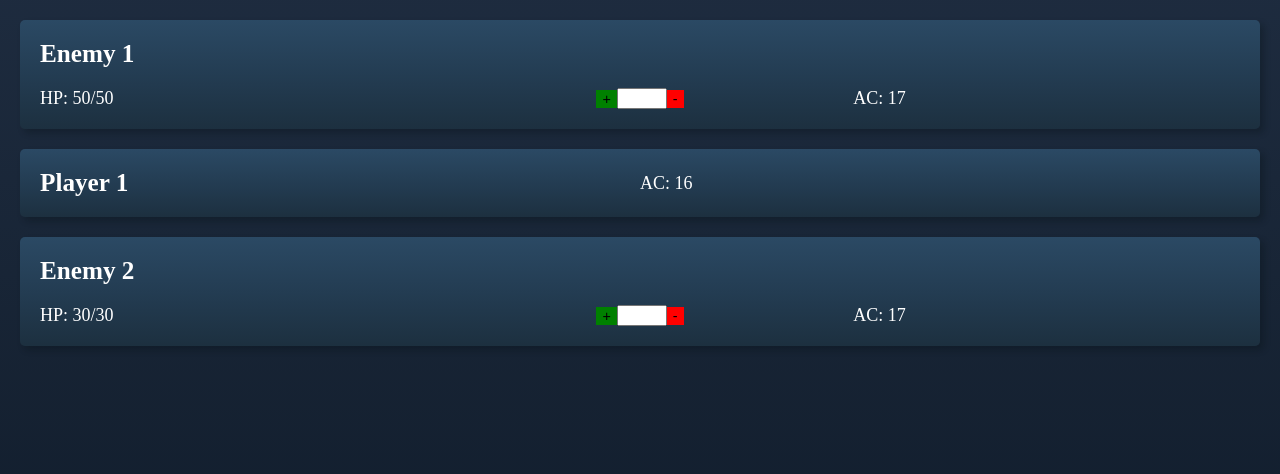
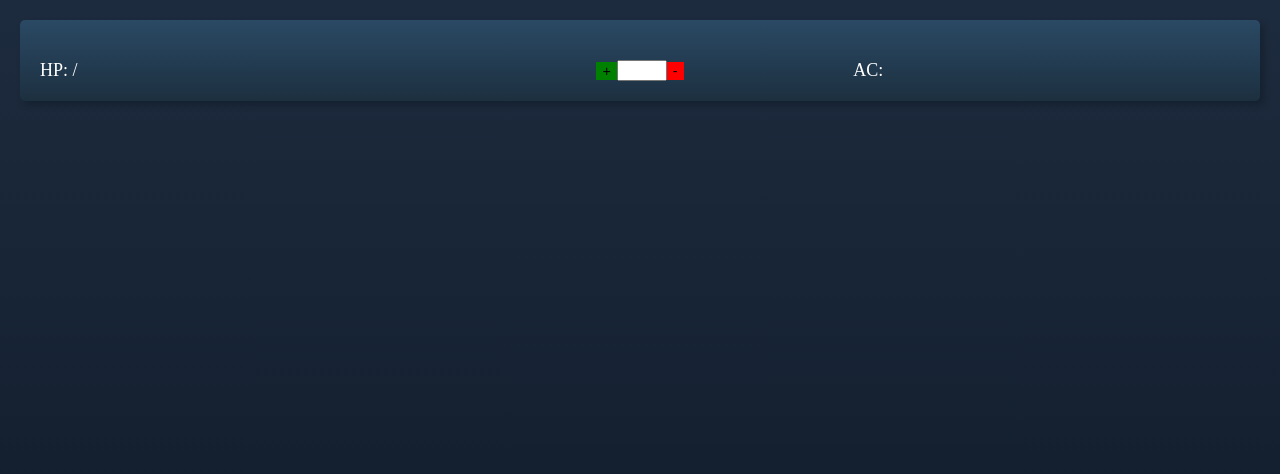
Before and after one commit to ninasander/capstone-project, a React (Create React App) app: page /encounter in a window 1280 px wide. Shown: the top 474 px of the page. Built offline with nearby package versions, Linux system fonts and the light colour scheme; a web font is replaced by a local one.

Commit message:
Add local storage

```diff
--- a/package.json
+++ b/package.json
@@ -14,7 +14,8 @@
     "react-router-dom": "^5.2.0",
     "react-scripts": "3.4.3",
     "react-test-renderer": "^16.13.1",
-    "styled-components": "^5.1.1"
+    "styled-components": "^5.1.1",
+    "uuid": "^8.3.0"
   },
   "scripts": {
     "start": "react-scripts start",
--- a/src/App.js
+++ b/src/App.js
@@ -2,16 +2,22 @@ import React from 'react'
 import { BrowserRouter as Router, Switch, Route } from 'react-router-dom'
 import EncounterPage from './components/EncounterPage/EncounterPage'
 import CreatePage from './components/CreatePage/CreatePage'
+import useCreatureEntries from './components/hooks/useCreatureEntries'
 
 function App() {
+  const { creatureEntries, addCreatureEntry } = useCreatureEntries()
   return (
     <Router>
       <Switch>
         <Route path="/encounter">
-          <EncounterPage />
+          <EncounterPage creatureEntries={creatureEntries} />
         </Route>
         <Route expect path="/">
-          <CreatePage />
+          <CreatePage
+            creatureEntries={creatureEntries}
+            addCreatureEntry={addCreatureEntry}
+          />
+          {/* <JournalPage entries={entries} addEntry={addEntry} /> */}
         </Route>
       </Switch>
     </Router>
--- a/src/components/CreatePage/CreateMonster.js
+++ b/src/components/CreatePage/CreateMonster.js
@@ -1,18 +1,22 @@
 import React from 'react'
 import { useForm } from 'react-hook-form'
 
-export default function CreateMonster() {
+export default function CreateMonster({ onAddCreature }) {
   const { register, handleSubmit } = useForm()
-  const onSubmit = (enemyEntry) => console.log(enemyEntry)
+  const onSubmit = (enemyEntry, event) => {
+    //const onSubmit = (journalEntry, event)
+    event.target.reset()
+    onAddCreature(enemyEntry) // onSave(journalEntry)
+  }
 
   return (
     <form onSubmit={handleSubmit(onSubmit)}>
       <h1>Add your enemy creatures:</h1>
-      <label htmlFor="Enemy name">Enemy name:</label>
+      <label htmlFor="enemyName">Enemy name:</label>
       <input
         type="text"
         placeholder="Enemy name"
-        name="Enemy name"
+        name="enemyName"
         ref={register({ required: true, min: 1, maxLength: 60 })}
       />
       <label htmlFor="HP">HP:</label>
@@ -27,23 +31,23 @@ export default function CreateMonster() {
           pattern: /^[0-9]+$/i,
         })}
       />
-      <label htmlFor="Armor Class">AC:</label>
+      <label htmlFor="armorClass">AC:</label>
       <input
         type="number"
         placeholder="Armor Class"
-        name="Armor Class"
+        name="armorClass"
         ref={register({
           required: true,
           min: 0,
           maxLength: 2,
-          pattern: /^\S+@\S+$/i,
+          pattern: /^[0-9]+$/i,
         })}
       />
-      <label htmlFor="Initiative">Initiative:</label>
+      <label htmlFor="initiative">Initiative:</label>
       <input
         type="number"
         placeholder="Initiative"
-        name="Initiative"
+        name="initiative"
         ref={register({
           required: true,
           min: 0,
--- a/src/components/CreatePage/CreatePage.js
+++ b/src/components/CreatePage/CreatePage.js
@@ -1,11 +1,15 @@
 import React from 'react'
 import CreateMonster from './CreateMonster'
 import CreatePlayer from './CreatePlayer'
+import useCreatureForm from './useCreatureForm'
 
-export default function CreatePage() {
+export default function CreatePage({ creatureEntries, addCreatureEntry }) {
+  // CreatePage ( entries, addEntry)
+  const { onAddCreature } = useCreatureForm(addCreatureEntry) //useJournalForm(addEntry)
+  console.log(creatureEntries)
   return (
     <>
-      <CreateMonster />
+      <CreateMonster onAddCreature={onAddCreature} />
       <CreatePlayer />
     </>
   )
--- a/src/components/CreatePage/CreatePlayer.js
+++ b/src/components/CreatePage/CreatePlayer.js
@@ -24,7 +24,7 @@ export default function CreatePlayer() {
           required: true,
           min: 0,
           maxLength: 2,
-          pattern: /^\S+@\S+$/i,
+          pattern: /^[0-9]+$/i,
         })}
       />
       <label>Initiative:</label>
--- /dev/null
+++ b/src/components/CreatePage/useCreatureForm.js
@@ -0,0 +1,9 @@
+export default function useCreatureForm(addCreatureEntry) {
+  // useJournalForm(addEntry)
+  const onAddCreature = (entry) => {
+    //onSave
+    addCreatureEntry(entry) // addEntry(entry)
+  }
+
+  return { onAddCreature } //onSave
+}
--- a/src/components/EncounterPage/EncounterPage.js
+++ b/src/components/EncounterPage/EncounterPage.js
@@ -2,12 +2,21 @@ import React from 'react'
 import EnemyEntry from './EnemyEntry'
 import PlayerEntry from './PlayerEntry'
 
-export default function EncounterPage() {
+export default function EncounterPage({ creatureEntries }) {
+  console.log(creatureEntries)
+  // const sortByInitiative = creatureEntries.sort(
+  //   (entrie1, entrie2) => entrie1.initiative > entrie2.initiative
+  // )
+
   return (
     <>
-      <EnemyEntry enemy="Enemy 1" maxHP={50} HP={50} ac={17} />
+      {creatureEntries.map((creatureEntry, index) => (
+        <EnemyEntry armorClass={creatureEntry.armorClass} key={index} />
+      ))}
+
+      {/* <EnemyEntry enemy="Enemy 1" maxHP={50} HP={50} ac={17} initiative={18} />
       <PlayerEntry player="Player 1" ac={16} />
-      <EnemyEntry enemy="Enemy 2" maxHP={30} HP={30} ac={17} />
+      <EnemyEntry enemy="Enemy 2" maxHP={30} HP={30} ac={17} /> */}
     </>
   )
 }
--- a/src/components/EncounterPage/EnemyEntry.js
+++ b/src/components/EncounterPage/EnemyEntry.js
@@ -10,12 +10,12 @@ EnemyEntry.propTypes = {
   maxHP: PropTypes.number.isRequired,
 }
 
-export default function EnemyEntry({ enemy, ac, HP, maxHP }) {
+export default function EnemyEntry({ enemyName, armorClass, HP, maxHP }) {
   const [currentHP, setCurrentHP] = useState(HP)
 
   return (
     <EnemyEntryStyled>
-      <h2>{enemy}</h2>
+      <h2>{enemyName}</h2>
       <p>
         HP: {currentHP}/{maxHP}
       </p>
@@ -24,7 +24,7 @@ export default function EnemyEntry({ enemy, ac, HP, maxHP }) {
         maxHP={maxHP}
         setCurrentHP={setCurrentHP}
       />
-      <p>AC: {ac}</p>
+      <p>AC: {armorClass}</p>
     </EnemyEntryStyled>
   )
 }
--- /dev/null
+++ b/src/components/hooks/useCreatureEntries.js
@@ -0,0 +1,23 @@
+import { useEffect, useState } from 'react'
+import { getCreatureEntries, postCreatureEntry } from '../utils/services'
+
+export default function useCreatureEntries() {
+  //useJournals
+  const [creatureEntries, setCreatureEntries] = useState([]) // const [entries, setEntries] = useState([])
+
+  useEffect(() => {
+    getCreatureEntries().then(setCreatureEntries) //getJournals().then(setEntries)
+  }, [])
+
+  const addCreatureEntry = (entry) => {
+    //addEntry = (entry)
+    postCreatureEntry(entry) //postJournal(entry)
+      .then(
+        (
+          newCreatureEntry //.then((newEntry)
+        ) => setCreatureEntries([newCreatureEntry, ...creatureEntries]) //setEntries([newEntry, ...entries]))
+      )
+  }
+
+  return { creatureEntries, addCreatureEntry }
+}
--- /dev/null
+++ b/src/components/utils/localStorage.js
@@ -0,0 +1,26 @@
+export function loadLocally(key) {
+  return new Promise((resolve, reject) => {
+    try {
+      const serializedData = localStorage.getItem(key)
+      if (serializedData) {
+        resolve(JSON.parse(serializedData))
+      } else {
+        reject(new Error(`Key not found: ${key}`))
+      }
+    } catch (error) {
+      reject(error)
+    }
+  })
+}
+
+export function saveLocally(key, value) {
+  return new Promise((resolve, reject) => {
+    try {
+      const serializedData = JSON.stringify(value)
+      localStorage.setItem(key, serializedData)
+      resolve()
+    } catch (error) {
+      reject(error)
+    }
+  })
+}
--- /dev/null
+++ b/src/components/utils/services.js
@@ -0,0 +1,20 @@
+import { loadLocally, saveLocally } from './localStorage'
+import { v4 as uuid } from 'uuid'
+
+export function getCreatureEntries() {
+  const creatureEntries = [
+    { key: 123, enemyName: 'test', hp: 289, ac: 19, initiative: 29 },
+  ]
+  console.log(creatureEntries)
+  return loadLocally('CreatureEntries', creatureEntries).catch(() => {
+    return creatureEntries
+  })
+}
+
+export function postCreatureEntry(creatureEntry) {
+  const newCreatureEntry = { ...creatureEntry, _id: uuid() }
+  return getCreatureEntries()
+    .then((creatureEntries) => [newCreatureEntry, ...creatureEntries])
+    .then((creatureEntries) => saveLocally('CreatureEntries', creatureEntries))
+    .then(() => newCreatureEntry)
+}
```
Also changed, not shown: 2 other files (tests, documents, lock files or other folders).
